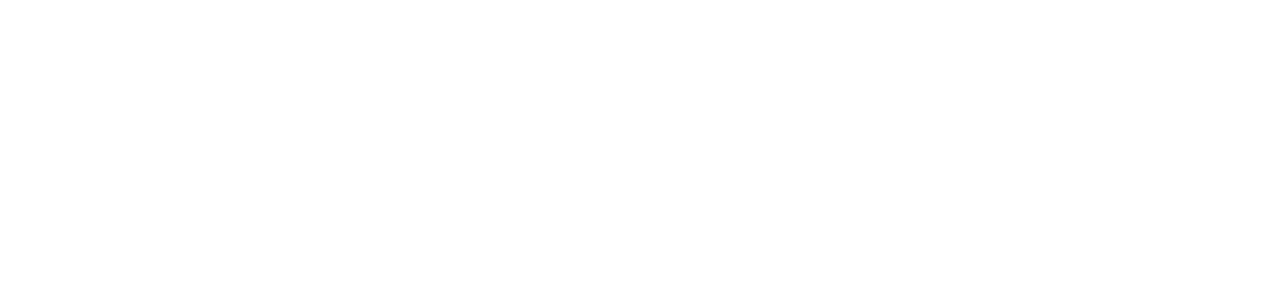
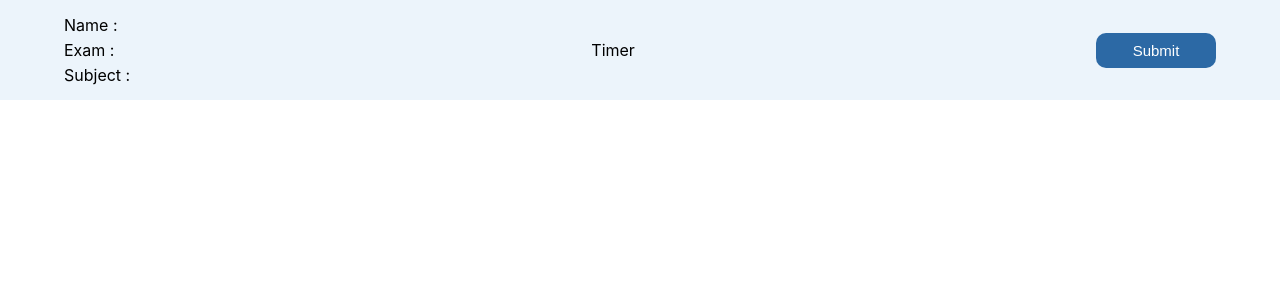
Before and after one commit to abhisheksatpute369/aptitude_test_platform, a React (Create React App) app in the folder cliant/: page /paper in a window 1280 px wide. Before the commit this address had no page. Shown: the top 300 px of the page. Built offline with nearby package versions, Linux system fonts and the light colour scheme.

Commit message:
fetch all user and exam info on paper page

```diff
--- a/cliant/src/App.js
+++ b/cliant/src/App.js
@@ -5,9 +5,12 @@
 import Home from "./components/home";
 import Instruction from "./components/instruction";
 import { useState } from "react";
+import Paper from "./components/paper";
 
 function App() {
   const [user, setloginuser] = useState({});
+  const [selectedpaper, setselectedpaper] = useState();
+  const [selectedexam, setselectedexam] = useState();
   return (
     <>
     <BrowserRouter>
@@ -15,8 +18,9 @@
       <Route path="/" element={<Navigate replace to="/login" />} />
         <Route path="/signup" exact element={<Signup />} />
         <Route path="/login" exact element={<Login setloginuser={setloginuser}/>} />
-        { user && user._id && <Route path="/home" exact element={<Home user={user}/>} />}
+        { user && user._id && <Route path="/home" exact element={<Home user={user} setselectedpaper={setselectedpaper} setselectedexam={setselectedexam}/>} />}
         <Route path="/instruction" exact element={<Instruction user={user}/>}/>
+        <Route path="/paper" exact element={<Paper selectedpaper={selectedpaper} selectedexam={selectedexam} user={user}/>} />
 		</Routes>
     </BrowserRouter>
     </>
--- a/cliant/src/components/home.js
+++ b/cliant/src/components/home.js
@@ -2,28 +2,34 @@
 import { Link } from 'react-router-dom';
 import Navbar from './navbar';
 import "../css/home.css"
-const Home = ({user}) => {
+const Home = ({user, setselectedexam, setselectedpaper}) => {
 
     const [exam, setexam] = useState([]);
     const handleselect = (e) =>{
         const selected = e.target.value;
-        if(selected === "neet")
+        setselectedpaper(e.target.value)
+        if(selected === "NEET")
         {
-            setexam(["NEET Physics", "NEET Chemistry", "NEET Biology"])
+            // setexam(["NEET Physics", "NEET Chemistry", "NEET Biology"])
+            setexam([{id:"1", value:"NEET Physics"},{id:"2", value:"NEET Chemistry"},{id:"3", value:"NEET Biology"}])
         }
-        else if(selected === "jeemain")
+        else if(selected === "JEE Main")
         {
-            setexam(["JEE Physics", "JEE Chemistry", "JEE Biology"])
+            // setexam(["JEE Physics", "JEE Chemistry", "JEE Biology"])
+            setexam([{id:"4", value:"JEE Physics"},{id:"5", value:"JEE Chemistry"},{id:"6", value:"JEE Biology"}])
         }
-        else if(selected === "jeeadvance")
+        else if(selected === "JEE Advance")
         {
-            setexam(["ADV Physics", "ADV Chemistry", "ADV Biology"])
+            // setexam(["ADV Physics", "ADV Chemistry", "ADV Biology"])
+            setexam([{id:"7", value:"ADV Physics"},{id:"8", value:"ADV Chemistry"},{id:"9", value:"ADV Biology"}])
         }
     }
 
     const handleexam = (e) =>{
         const examselected = e.target.value;
+        setselectedexam(e.target.value);
         console.log(examselected)
+
     }
     return (
         <div id="homecontainer">
@@ -32,9 +38,9 @@
                 <p>Select your paper</p>
                 <select className='selectpaper' onChange={handleselect}>
                     <option>--Select--</option>
-                    <option value="neet">NEET</option>
-                    <option value="jeemain">JEE Main</option>
-                    <option value="jeeadvance">JEE Advance</option>
+                    <option value="NEET">NEET</option>
+                    <option value="JEE Main">JEE Main</option>
+                    <option value="JEE Advance">JEE Advance</option>
                 </select>
                 <p>Select your exam</p>
                 <select className='selectexam' onChange={handleexam}>
@@ -42,7 +48,7 @@
                     {
                         exam.map((event)=>{
                             return(
-                                <option key={event} value={event}>{event}</option>
+                                <option key={event.id} value={event.id}>{event.value}</option>
                             )
                         })
                     }
--- a/cliant/src/components/instruction.js
+++ b/cliant/src/components/instruction.js
@@ -1,8 +1,11 @@
 import React from 'react';
 import Navbar from './navbar';
+import { useNavigate } from 'react-router-dom';
 import "../css/instruction.css"
 
 const Instruction = ({user}) => {
+
+    const Navigate = useNavigate();
 
     // function for cheking student accept all instructions
     const starttest = () => {
@@ -12,7 +15,7 @@
             alert("accept all instructions");
         }
         else{
-            alert("start");
+            Navigate("/paper");
         }
     }
     return (
--- /dev/null
+++ b/cliant/src/components/paper.js
@@ -0,0 +1,51 @@
+import React from 'react';
+import "../css/paper.css"
+
+const Paper = ({user, selectedexam, selectedpaper}) => {
+    if(selectedexam === "1"){
+        var finalexam = "NEET Physics";
+    }
+    if(selectedexam === "2"){
+        var finalexam = "NEET Chemistry";
+    }
+    if(selectedexam === "3"){
+        var finalexam = "NEET Biology";
+    }
+    if(selectedexam === "4"){
+        var finalexam = "JEE Physics";
+    }
+    if(selectedexam === "5"){
+        var finalexam = "JEE Chemistry";
+    }
+    if(selectedexam === "6"){
+        var finalexam = "JEE Biology";
+    }
+    if(selectedexam === "7"){
+        var finalexam = "ADV Physics";
+    }
+    if(selectedexam === "8"){
+        var finalexam = "ADV Chemistry";
+    }
+    if(selectedexam === "9"){
+        var finalexam = "ADV Biology";
+    }
+
+
+    return (
+        <div>
+            <div id="paperupper">
+                <div>
+                    <p>Name : <i>{user.firstName} {user.lastName}</i><br></br>
+                    Exam : <i>{selectedpaper}</i><br></br>
+                    Subject : <i>{finalexam}</i></p>
+                </div>
+                <div>Timer</div>
+                <div>
+                    <button id="papersubmitbtn">Submit</button>
+                </div>
+            </div>
+        </div>
+    );
+};
+
+export default Paper;
--- /dev/null
+++ b/cliant/src/css/paper.css
@@ -0,0 +1,28 @@
+#paperupper{
+    width: 100%;
+    height: 100px;
+    background-color: rgb(236, 244, 251);
+    display: flex;
+    justify-content: space-between;
+    align-items: center;
+    box-sizing: border-box;
+    padding-left:5%;
+    padding-right: 5%;
+}
+
+#paperupper > div > p{
+    line-height: 25px;
+}
+
+#papersubmitbtn{
+    width: 120px;
+    height: 35px;
+    background-color: #2c69a5;
+    color: white;
+    border-radius: 10px;
+    border: none;
+    font-size: 15px;
+}
+#papersubmitbtn:hover{
+    background-color: #08539e;
+}
```
